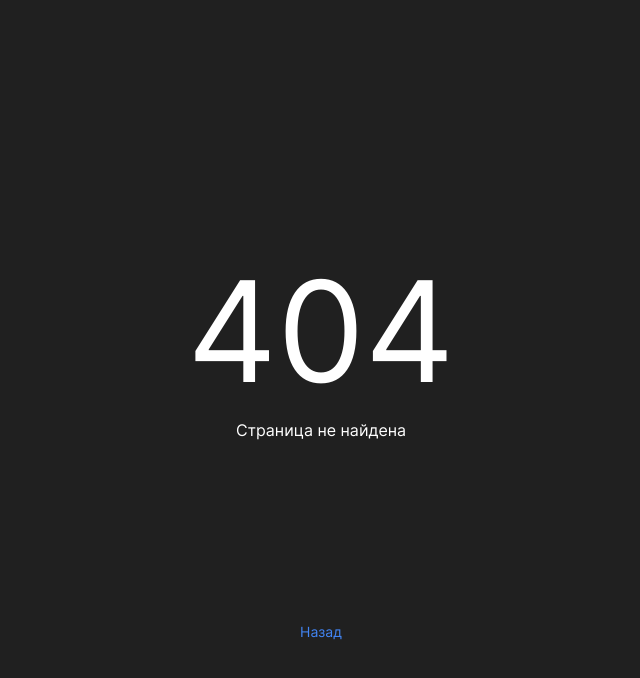
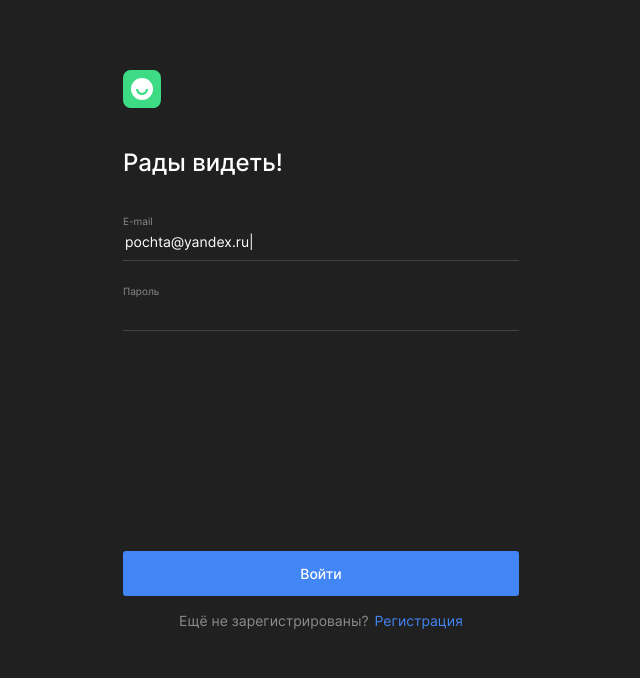
Before and after one commit to Viktor641/movies-explorer-frontend, a React (Create React App) app: page /signin in a window 1280 px wide. Before the commit this address had no page. Shown: the top 678 px of the page, without its empty margins (319-959 px from the left). Built offline with nearby package versions, Linux system fonts and the light colour scheme.

Commit message:
Добавляет компонеты Register, Login, роуты signup и signin, навигацию в Header

```diff
--- a/src/components/App/App.js
+++ b/src/components/App/App.js
@@ -7,6 +7,8 @@ import Movies from '../Movies/Movies';
 import SavedMovies from '../SavedMovies/SavedMovies';
 import Profile from '../Profile/Profile';
 import NotFound from '../NotFound/NotFound';
+import Register from '../Register/Register';
+import Login from '../Login/Login';
 
 function App() {
   return (
@@ -21,6 +23,8 @@ function App() {
                 backgroundColor="#073042"
                 signUp="Регистрация"
                 signIn="Войти"
+                linkSignUp="/signup"
+                linkSignIn="/signin"
               />
               <Main />
               <Footer />
@@ -80,6 +84,18 @@ function App() {
             </>
           }
           />
+          <Route path='/signup' element={
+            <>
+              <Register />
+            </>
+          }
+          />
+          <Route path='/signin' element={
+            <>
+              <Login />
+            </>
+          }
+          />
         </Routes>
       </div>
     </div>
--- a/src/components/Header/Header.css
+++ b/src/components/Header/Header.css
@@ -54,10 +54,10 @@
   line-height: 16px;
   width: 77px;
   min-height: 16px;
-  border: none;
   padding: 0;
   background-color: transparent;
   cursor: pointer;
+  text-decoration: none;
 }
 
 .header__sign-in {
@@ -66,13 +66,13 @@
   font-weight: 500;
   line-height: 16px;
   width: 76px;
-  min-height: 32px;
-  border: none;
-  padding: 0;
+  padding: 8px 0;
   background-color: #3DDC84;
   border-radius: 3px;
   margin-left: 30px;
   cursor: pointer;
+  text-decoration: none;
+  text-align: center;
 }
 
 .header__container-account {
--- a/src/components/Header/Header.js
+++ b/src/components/Header/Header.js
@@ -21,8 +21,8 @@ function Header(props) {
           <div>
             {location.pathname === '/' ? (
               <>
-                <button className='header__sign-up' type="button">{props.signUp}</button>
-                <button style={{ backgroundColor: `${props.backgroundColorSignIn}` }} className='header__sign-in' type="button">{props.signIn}</button>
+                <Link to={props.linkSignUp} className='header__sign-up' type="button">{props.signUp}</Link>
+                <Link to={props.linkSignIn} style={{ backgroundColor: `${props.backgroundColorSignIn}` }} className='header__sign-in' type="button">{props.signIn}</Link>
               </>
             ) :
               <div className='header__container-account'>
--- /dev/null
+++ b/src/components/Login/Login.js
@@ -0,0 +1,40 @@
+import '../Register/Register.css';
+import React from 'react';
+import headerLogo from '../../images/headerLogo.svg';
+import { Link } from 'react-router-dom';
+
+function Login() {
+  return (
+    <section className='register'>
+      <Link to="/">
+        <img className='register__logo' src={headerLogo} alt='логотип проекта' ></img>
+      </Link>
+      <p className='register__title'>Рады видеть!</p>
+      <form className='register__form'>
+        <label className='register__label' htmlFor="email">E-mail</label>
+        <input
+          className="register__input"
+          type="email"
+          id='email'
+          value="pochta@yandex.ru|"
+          required
+        />
+        <label className='register__label' htmlFor="password">Пароль</label>
+        <input
+          className="register__input"
+          type="password"
+          id='password'
+          value=""
+          required
+        />
+        <button className="register__button register__button_type_signin hover" type="submit">Войти</button>
+      </form>
+      <div className='register__container'>
+        <p className='register__text'>Ещё не зарегистрированы?</p>
+        <Link to={'/signup'} className='register__auth hover'>Регистрация</Link>
+      </div>
+    </section>
+  )
+}
+
+export default Login;
--- /dev/null
+++ b/src/components/Register/Register.css
@@ -0,0 +1,106 @@
+.register {
+  display: flex;
+  flex-direction: column;
+  width: calc(100% - 884px);
+  max-width: 396px;
+  margin: 0 auto;
+}
+
+.register__logo {
+  width: 38px;
+  height: 38px;
+  margin-top: 70px;
+}
+
+.register__title {
+  color: #FFF;
+  font-size: 24px;
+  font-weight: 500;
+  line-height: normal;
+  margin: 37px 0 38px;
+}
+
+.register__form {
+  display: flex;
+  flex-direction: column;
+}
+
+.register__label {
+  color: #8B8B8B;
+  font-size: 10px;
+  font-weight: 400;
+  line-height: normal;
+  margin-bottom: 5px;
+}
+
+.register__input {
+  color: #FFF;
+  font-size: 14px;
+  font-weight: 400;
+  line-height: normal;
+  background-color: transparent;
+  border: none;
+  border-bottom: 1px solid rgb(66, 66, 66);
+  padding-bottom: 10px;
+  margin-bottom: 24px;
+}
+
+.register__input:nth-child(3n) {
+  color: #EE3465;
+  margin-bottom: 0;
+}
+
+.register__error {
+  color: #EE3465;
+  font-size: 10px;
+  font-weight: 400;
+  line-height: normal;
+  margin-top: 6px;
+}
+
+.register__button {
+  color: #FFF;
+  text-align: center;
+  font-size: 14px;
+  font-weight: 500;
+  line-height: normal;
+  margin-top: 133px;
+  background-color: #4285F4;
+  border: none;
+  border-radius: 3px;
+  width: 396px;
+  height: 45px;
+  cursor: pointer;
+}
+
+.register__button_type_signin {
+  margin-top: 196px;
+}
+
+.hover:hover {
+  opacity: .8;
+  transition: 0.7s ease;
+}
+
+.register__container {
+  display: flex;
+  justify-content: center;
+  margin-top: 16px;
+}
+
+.register__text {
+  color: #8B8B8B;
+  font-size: 14px;
+  font-weight: 400;
+  line-height: normal;
+  margin: 0;
+}
+
+.register__auth {
+  color: #4285F4;
+  font-size: 14px;
+  font-weight: 400;
+  line-height: normal;
+  text-decoration: none;
+  margin-left: 6px;
+}
--- /dev/null
+++ b/src/components/Register/Register.js
@@ -0,0 +1,49 @@
+import './Register.css';
+import React from 'react';
+import headerLogo from '../../images/headerLogo.svg';
+import { Link } from 'react-router-dom';
+
+function Register() {
+  return (
+    <section className='register'>
+      <Link to="/">
+        <img className='register__logo' src={headerLogo} alt='логотип проекта' ></img>
+      </Link>
+      <p className='register__title'>Добро пожаловать!</p>
+      <form className='register__form'>
+        <label className='register__label' htmlFor='name'>Имя</label>
+        <input
+          className="register__input"
+          type="text"
+          id='name'
+          value="Виталий"
+          required
+        />
+        <label className='register__label' htmlFor="email">E-mail</label>
+        <input
+          className="register__input"
+          type="email"
+          id='email'
+          value="pochta@yandex.ru|"
+          required
+        />
+        <label className='register__label' htmlFor="password">Пароль</label>
+        <input
+          className="register__input"
+          type="password"
+          id='password'
+          value="••••••••••••••"
+          required
+        />
+        <span className='register__error'>Что-то пошло не так...</span>
+        <button className="register__button hover" type="submit">Зарегистрироваться</button>
+      </form>
+      <div className='register__container'>
+        <p className='register__text'>Уже зарегистрированы?</p>
+        <Link to={'/signin'} className='register__auth hover'>Войти</Link>
+      </div>
+    </section>
+  )
+}
+
+export default Register;
```
